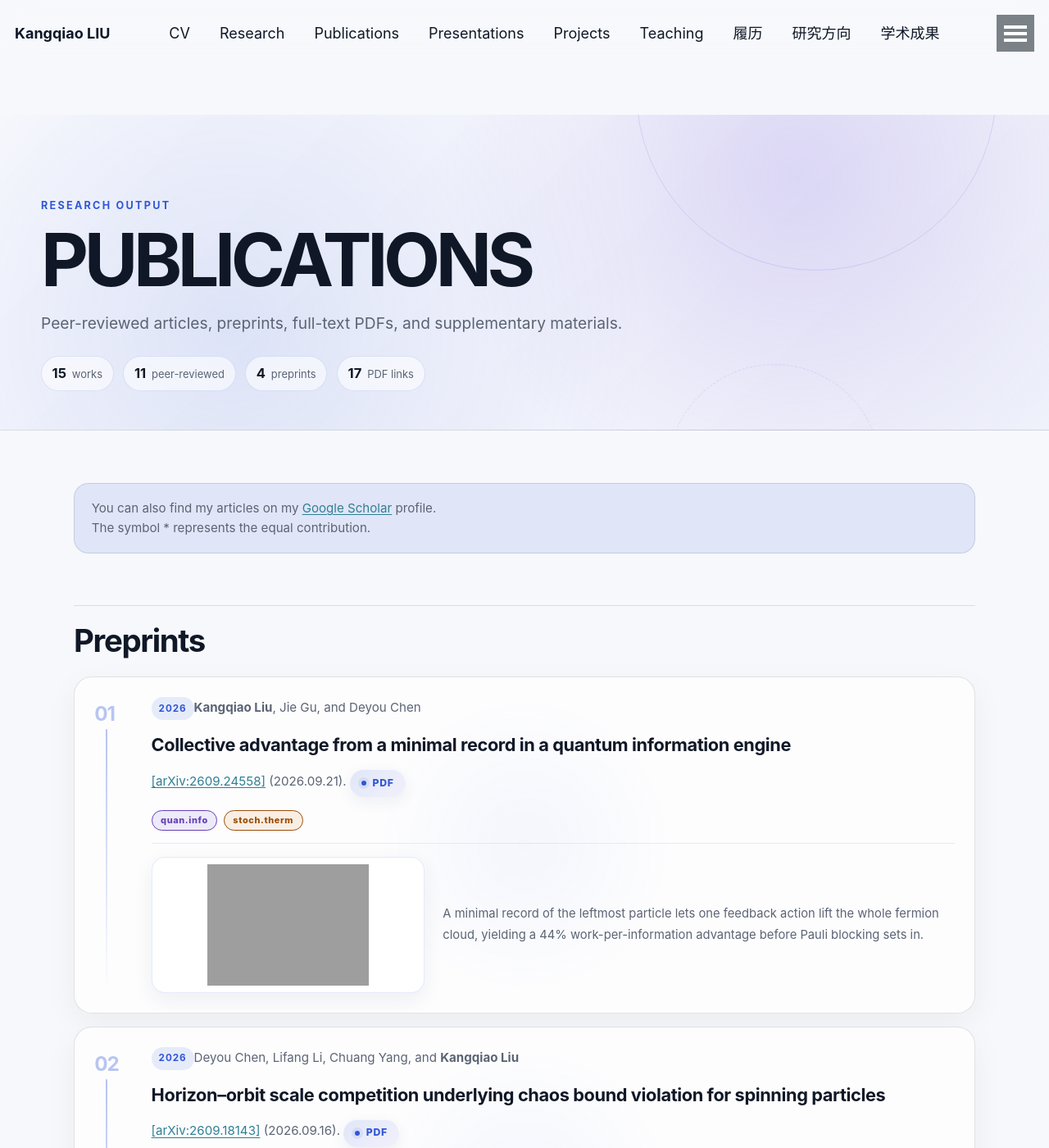
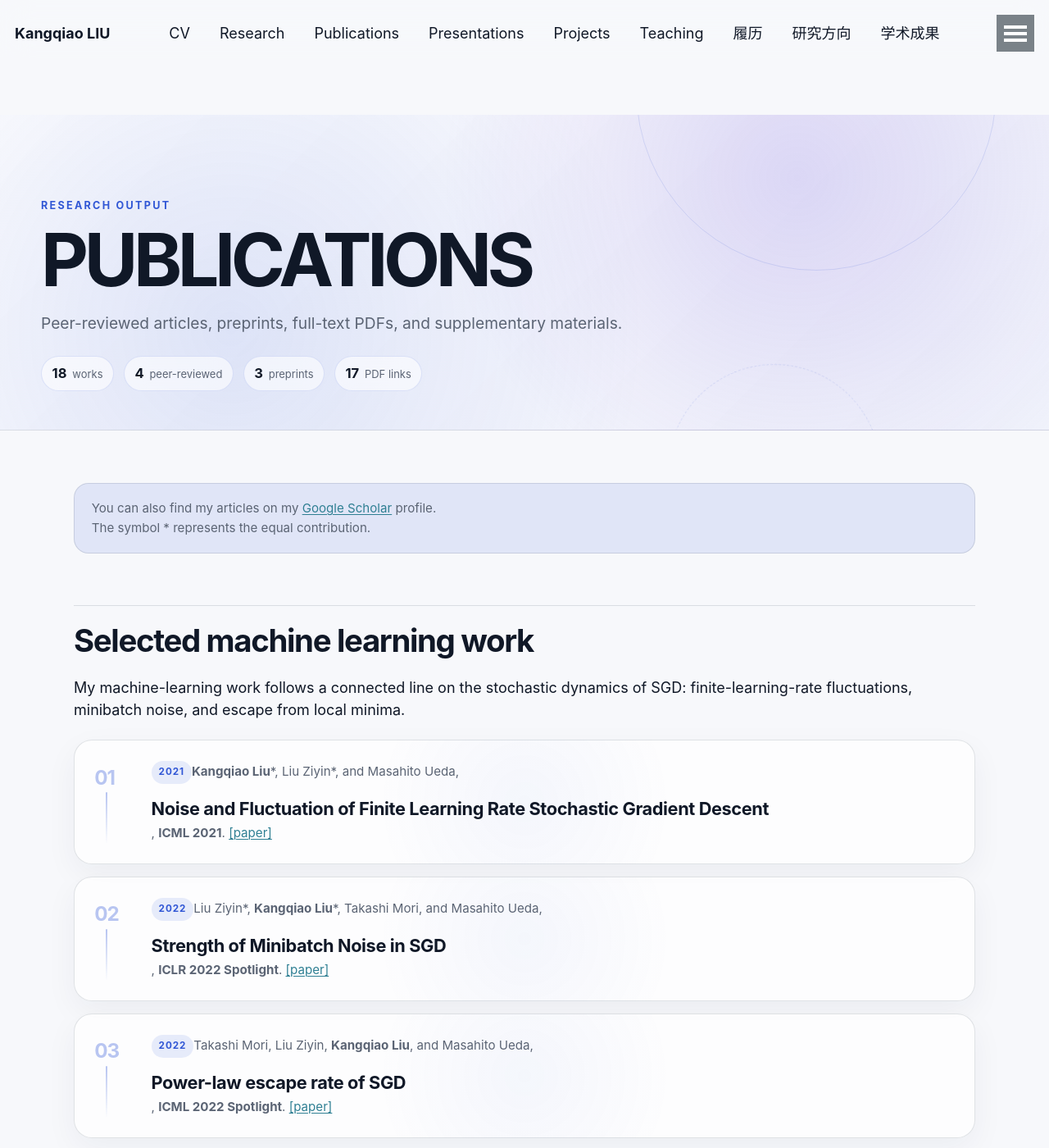
Before and after one commit to KangqiaoLiu/KangqiaoLiu.github.io, a Jekyll site: the page built from _pages/publications.md, in a window 1280 px wide and 1400 px high. Shown: the whole window at 82% size. Built offline with Jekyll 4.4.1, drawn with Linux system fonts in a browser that asks for light colours; grey boxes are pictures that could not be loaded.

Commit message:
Surface selected machine learning publications

```diff
--- a/_pages/publications.md
+++ b/_pages/publications.md
@@ -11,6 +11,13 @@
 
 You can also find my articles on my [Google Scholar](https://scholar.google.com/citations?user=utIJkHcAAAAJ&hl=en) profile.<br />
 The symbol \* represents the equal contribution.
+
+## **Selected machine learning work**
+My machine-learning work follows a connected line on the stochastic dynamics of SGD: finite-learning-rate fluctuations, minibatch noise, and escape from local minima.
+
+1. **Kangqiao Liu**\*, Liu Ziyin\*, and Masahito Ueda, *Noise and Fluctuation of Finite Learning Rate Stochastic Gradient Descent*, **ICML 2021**. [[paper]](http://proceedings.mlr.press/v139/liu21ad.html)
+2. Liu Ziyin\*, **Kangqiao Liu**\*, Takashi Mori, and Masahito Ueda, *Strength of Minibatch Noise in SGD*, **ICLR 2022 Spotlight**. [[paper]](https://openreview.net/forum?id=uorVGbWV5sw)
+3. Takashi Mori, Liu Ziyin, **Kangqiao Liu**, and Masahito Ueda, *Power-law escape rate of SGD*, **ICML 2022 Spotlight**. [[paper]](https://proceedings.mlr.press/v162/mori22a.html)
 
 ## **Preprints**
 1. **Kangqiao Liu**, Jie Gu, and Deyou Chen<br />
```
